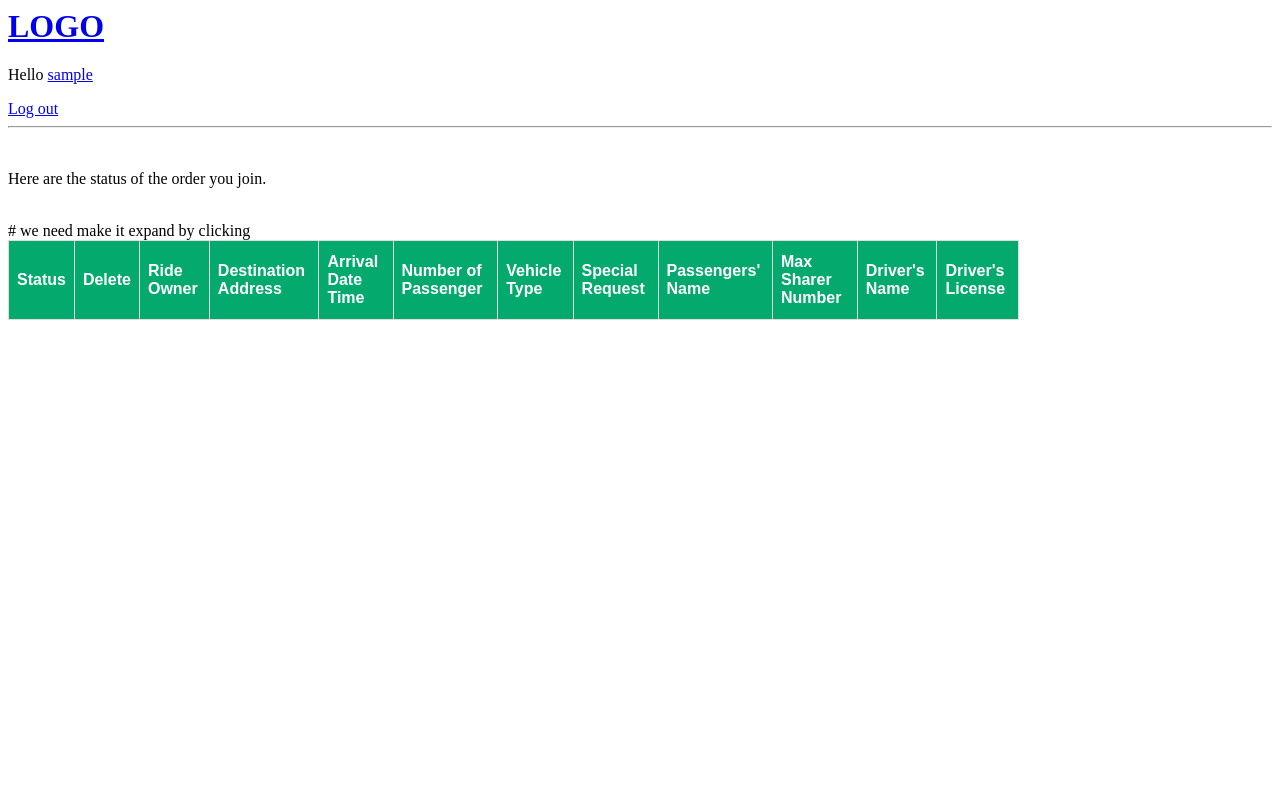
After one commit to YUME-FF/Web-APP_Ride-Sharing-Service, a Django app: page /user/sharer/history/ in a window 1280 px wide. The commit adds this page. Run offline with Django 4.2, Linux system fonts and the light colour scheme; the visitor is signed in with stand-in values (Sample User, id 1); lists and menus that the app fills with data are empty; some libraries are stand-ins or nearby versions.

Commit message:
Sharer can search for, join, delete order and see hitstory.

```diff
--- a/docker-deploy/web-app/Ride_Sharing_Service/user/models.py
+++ b/docker-deploy/web-app/Ride_Sharing_Service/user/models.py
@@ -51,6 +51,10 @@ class Sharer(models.Model):
     def __str__(self):
         return self.Destination_Address
 
+    # Submit --> View ride Status
+    def get_absolute_url(self):
+        return reverse('SharerSearchListView')
+
 
 class Driver(models.Model):
     driver = models.ForeignKey(User, on_delete=models.CASCADE)
--- a/docker-deploy/web-app/Ride_Sharing_Service/user/templates/user/UserHome.html
+++ b/docker-deploy/web-app/Ride_Sharing_Service/user/templates/user/UserHome.html
@@ -31,6 +31,10 @@
     </div>
 
     <div class="Choice">
+        <a href="{% url 'SharerListView' %}">As a sharer: Order History</a>
+    </div>
+
+    <div class="Choice">
         <a href="{% url 'OwnerListView' %}">As a passenger: Order History</a>
     </div>
 {% if identity != 'driver' %}
--- /dev/null
+++ b/docker-deploy/web-app/Ride_Sharing_Service/user/templates/user/sharer_list.html
@@ -0,0 +1,80 @@
+<style>
+#customers {
+  font-family: Arial, Helvetica, sans-serif;
+  border-collapse: collapse;
+  width: 80%;
+}
+
+#customers td, #customers th {
+  border: 1px solid #ddd;
+  padding: 8px;
+}
+
+#customers tr:nth-child(even){background-color: #f2f2f2;}
+
+#customers tr:hover {background-color: #ddd;}
+
+#customers th {
+  padding-top: 12px;
+  padding-bottom: 12px;
+  text-align: left;
+  background-color: #04AA6D;
+  color: white;
+}
+</style>
+
+{%extends 'main.html'%}
+{% load mathfilters %}
+{%block content%}
+<br>
+    <p>
+        Here are the status of the order you join.
+    </p>
+<br>
+
+    # we need make it expand by clicking
+
+<table id="customers">
+    <thead>
+    <tr>
+        <th>Status</th>
+        <th>Delete</th>
+        <th>Ride Owner</th>
+        <th>Destination Address</th>
+        <th>Arrival Date Time</th>
+        <th>Number of Passenger</th>
+        <th>Vehicle Type</th>
+        <th>Special Request</th>
+        <th>Passengers' Name</th>
+        <th>Max Sharer Number</th>
+        <th>Driver's Name</th>
+        <th>Driver's License</th>
+    </tr>
+    </thead>
+    <tbody>
+    {% for ride in object_list %}
+    <tr>
+    <td>{{ ride.Status }}</td>
+
+        {% if ride.Status == 'open' %}
+             <td><button onclick="window.location.href='{% url 'SharerDeleteRequest' ride.id %}'">Delete</button></td>
+        {% else %}
+            <td>-</td>
+        {% endif %}
+
+    <td>{{ ride.owner.username }}</td>
+    <td>{{ ride.Destination_Address }}</td>
+    <td>{{ ride.Arrival_Date_Time|date:"m/d/Y P" }}</td>
+    <td>{{ ride.Number_of_Passenger }}</td>
+    <td>{{ ride.Vehicle_Type }}</td>
+    <td>{{ ride.Special_Request }}</td>
+    <td>{{ ride.Sharers_Name }}</td>
+    <td>{{ ride.Max_Share_Num }}</td>
+    <td>{{ ride.Driver_Name }}</td>
+    <td>{{ ride.Driver_License }}</td>
+    </tr>
+    {% endfor %}
+    </tbody>
+</table>
+
+{% endblock %}
--- a/docker-deploy/web-app/Ride_Sharing_Service/user/urls.py
+++ b/docker-deploy/web-app/Ride_Sharing_Service/user/urls.py
@@ -1,8 +1,9 @@
 from django.urls import path
 
 from . import views
-from .views import Owner_InfoForm, OwnerListView, OwnerEditRequest, \
-    OwnerDeleteRequest, Sharer_InfoForm, Driver_InfoForm, DriverSearchListView, DriverProcessingListView
+from .views import Owner_InfoForm, OwnerListView, OwnerEditRequest, OwnerDeleteRequest, \
+    Sharer_InfoForm, SharerSearchListView, SharerListView, SharerDeleteRequest,\
+    Driver_InfoForm, DriverSearchListView, DriverProcessingListView
 
 urlpatterns = [
     path('', views.UserHome, name='UserHome'),
@@ -11,7 +12,11 @@ urlpatterns = [
     path('owner/history/<int:pk>/edit', OwnerEditRequest.as_view(), name='OwnerEditRequest'),
     path('owner/history/<int:pk>/delete', OwnerDeleteRequest.as_view(), name='OwnerDeleteRequest'),
 
-    path('share/', Sharer_InfoForm.as_view(), name='Sharer'),
+    path('sharer/', Sharer_InfoForm.as_view(), name='Sharer'),
+    path('sharer/history/', SharerListView.as_view(), name='SharerListView'),
+    path('sharer/history/<int:pk>/delete', SharerDeleteRequest.as_view(), name='SharerDeleteRequest'),
+    path('sharer/SearchListView/', SharerSearchListView.as_view(), name='SharerSearchListView'),
+    path('sharer/SearchListView/<int:rid>/join/', views.join, name='SharerJoin'),
 
     path('driverRegister/', Driver_InfoForm.as_view(), name='DriverRegister'),
     path('driverSearchListView/', DriverSearchListView.as_view() , name='DriverSearchListView'),
--- a/docker-deploy/web-app/Ride_Sharing_Service/user/views.py
+++ b/docker-deploy/web-app/Ride_Sharing_Service/user/views.py
@@ -87,6 +87,49 @@ class Sharer_InfoForm(LoginRequiredMixin, CreateView):
         return super().form_valid(form)
 
 
+class SharerSearchListView(ListView):
+    template_name = 'user/sharersearch_list.html'
+
+    def get_queryset(self):
+        return Owner.objects.filter(Share_Or_Not=True,
+                                    Status='open',
+                                    Destination_Address=self.request.user.sharer_set.last().Destination_Address,
+                                    Arrival_Date_Time__gte=self.request.user.sharer_set.last().Earliest_Arrival_Time,
+                                    Arrival_Date_Time__lte=self.request.user.sharer_set.last().Latest_Arrival_Time,
+                                    Max_Share_Num__gte=self.request.user.sharer_set.last().Number_of_Passenger,
+                                    ).exclude(
+            owner=self.request.user).order_by('Arrival_Date_Time')
+
+
+class SharerListView(ListView):
+    template_name = 'user/sharer_list.html'
+
+    def get_queryset(self):
+        return Owner.objects.filter(Sharers_Name=self.request.user.username
+                                    ).exclude(
+            owner=self.request.user).exclude(Status='complete').order_by('Arrival_Date_Time')
+
+
+def join(request, rid):
+    ride = Owner.objects.filter(pk=rid).first()
+    rideSharer = Sharer.objects.filter(sharer=request.user.id).last()
+    ride.Status = 'open'
+    ride.Sharers_Name = request.user.username
+    ride.Number_of_Passenger = ride.Number_of_Passenger + rideSharer.Number_of_Passenger
+    ride.save()
+    return render(request, 'user/sharer_list.html')
+
+
+class SharerDeleteRequest(LoginRequiredMixin, UserPassesTestMixin, DeleteView):
+    model = Sharer
+    success_url = '/user/sharer/history/'
+
+    def test_func(self):
+        if self.request.user == self.get_object().owner:
+            return True
+        return False
+
+
 # Driver
 
 class Driver_InfoForm(LoginRequiredMixin, CreateView):
```
Also changed, not shown: docker-deploy/web-app/Ride_Sharing_Service/user/templates/user/sharersearch_list.html (added, +64 -0 lines).
